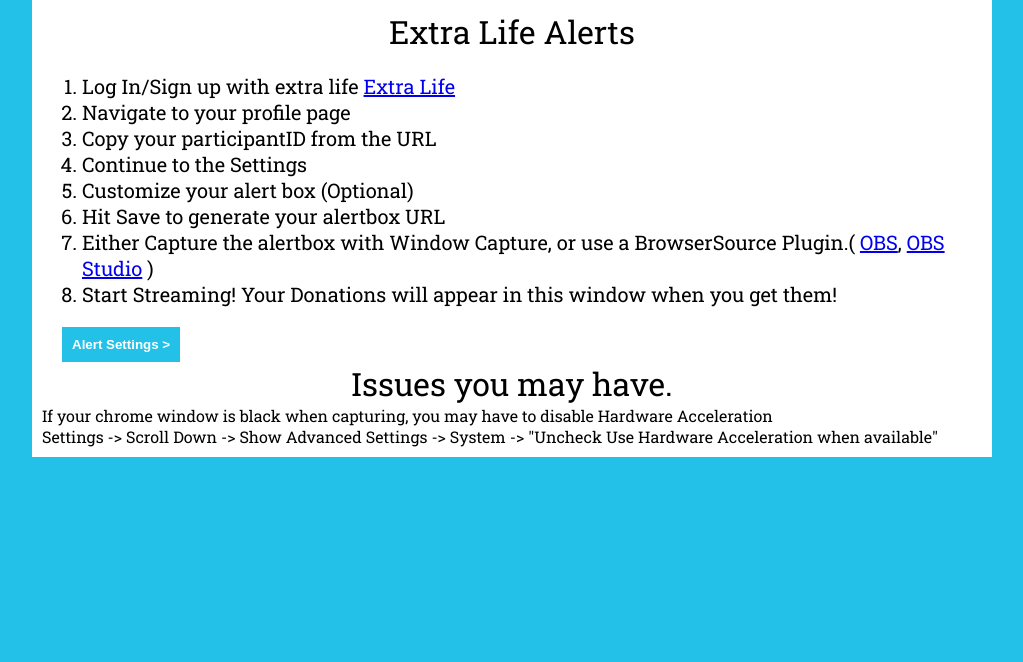
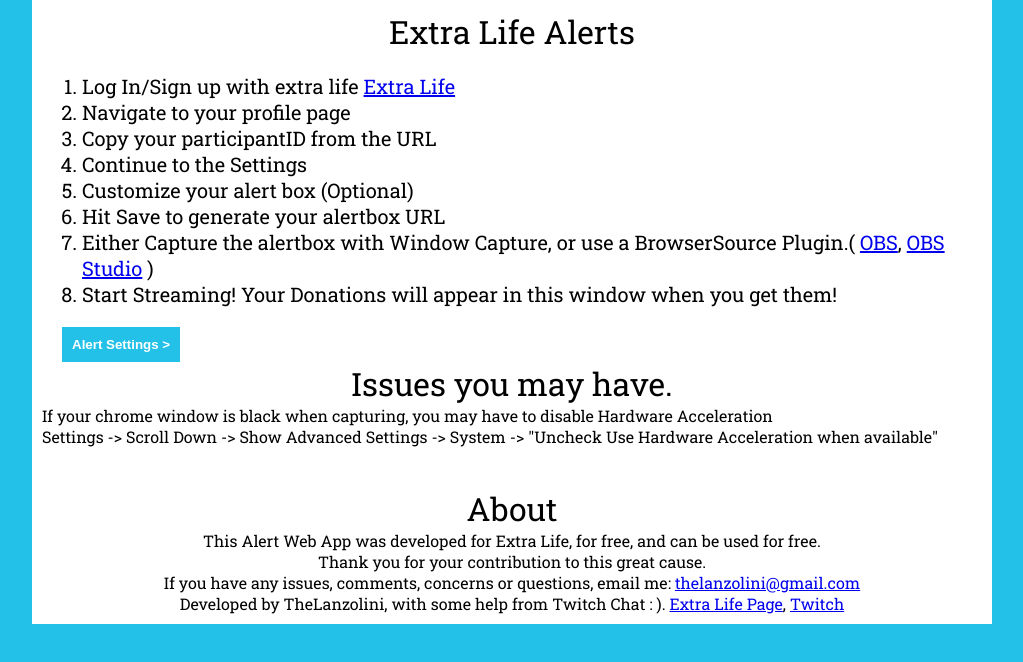
Before and after one commit to TheLanzolini/extralifealert, a plain HTML site: page index.html in a window 1280 px wide. Shown: the whole page, without its empty margins (128-1151 px from the left). Drawn offline with Linux system fonts and the light colour scheme.

Commit message:
added about section, changed dono message creation

```diff
--- a/app.css
+++ b/app.css
@@ -71,6 +71,11 @@ label {
   margin-top: 20px;
 }
 
+.about {
+  margin-top: 40px;
+  text-align: center;
+}
+
 .hidden {
   display: none;
 }
--- a/app.js
+++ b/app.js
@@ -54,6 +54,29 @@ function init() {
     faqsWrapper.appendChild(faqsTitle);
     faqsWrapper.appendChild(faqsContent);
     APP.appendChild(faqsWrapper);
+
+    var aboutWrapper = document.createElement('div');
+    aboutWrapper.classList.add('about');
+    var aboutTitle = document.createElement('h1');
+    aboutTitle.innerHTML = 'About';
+    var aboutText = document.createElement('div');
+    const aboutTexts = [
+      'This Alert Web App was developed for Extra Life, for free, and can be used for free.',
+      'Thank you for your contribution to this great cause.',
+      'If you have any issues, comments, concerns or questions, email me: <a href="mailto:thelanzolini@gmail.com">thelanzolini@gmail.com</a>',
+      'Developed by TheLanzolini, with some help from Twitch Chat : ). <a target="_blank" href="https://www.extra-life.org/participant/thelanzolini">Extra Life Page</a>, <a target="_blank" href="https://www.twitch.tv/thelanzolini">Twitch</a>'
+    ]
+
+    aboutTexts.forEach(function(text){
+      var textElem = document.createElement('div');
+      textElem.innerHTML = text;
+      aboutText.appendChild(textElem);
+    });
+
+    aboutWrapper.appendChild(aboutTitle);
+    aboutWrapper.appendChild(aboutText);
+
+    APP.appendChild(aboutWrapper);
 
   }
   function renderSettings(){
--- a/feed/feed.js
+++ b/feed/feed.js
@@ -92,8 +92,8 @@ function renderFeed(){
       console.log("NEW DONATION", donation);
       audio.play();
       donationAlert.classList.add('fade');
-      donationText.innerHTML = donation.donorName + ' has donated $' + donation.donationAmount + '!';
-      donationMessage.innerHTML = donation.message;
+      donationText.textContent = donation.donorName + ' has donated $' + donation.donationAmount + '!';
+      donationMessage.textContent = donation.message;
       setTimeout(function(){
         donationText.innerHTML = '';
       }, 4500);
```
Also changed, not shown: 2 other files.
